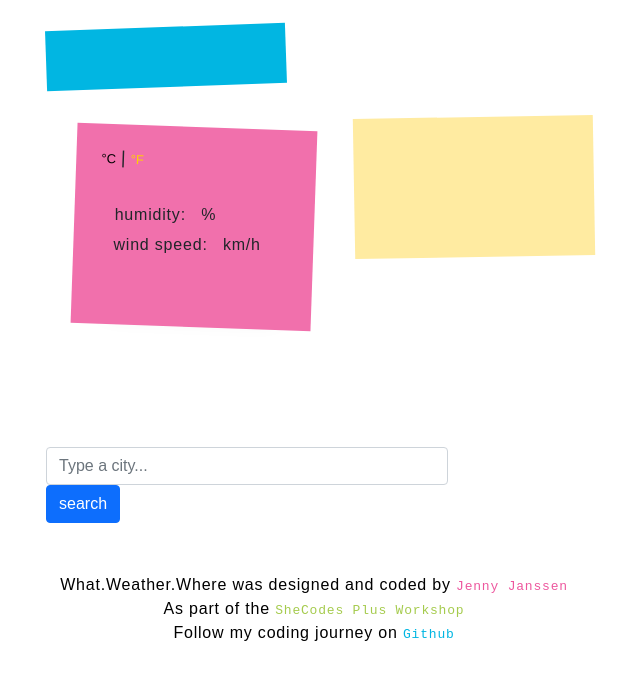
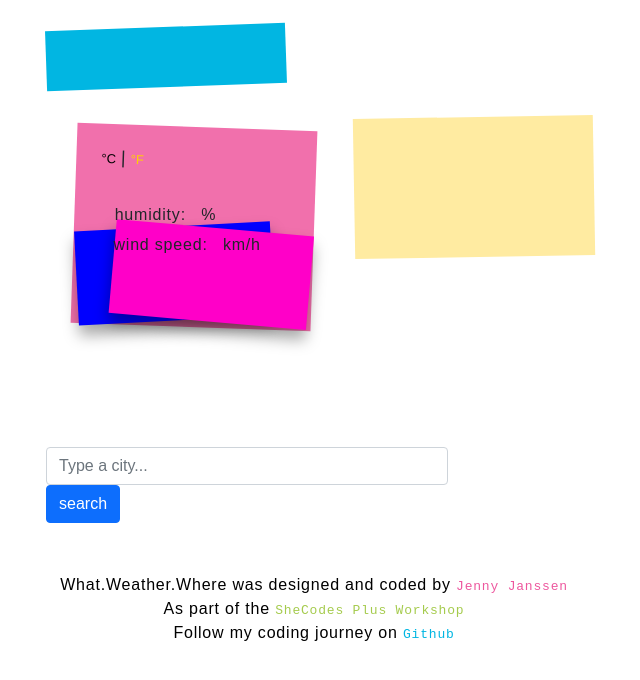
Before and after one commit to jennyj1414/what-weather-where, a plain HTML site: page index.html in a window 1280 px wide. Shown: the part 148-828 px from the top of the page, without its empty margins (326-966 px from the left). Drawn offline with nearby package versions, Linux system fonts and the light colour scheme; no server answers; a web font is replaced by a local one.

Commit message:
another go at making the peeled off effect working...still a fail

```diff
--- a/src/style.css
+++ b/src/style.css
@@ -99,7 +99,6 @@ a {
   box-shadow: 0 20px 25px -35px rgba(0, 0, 0, 0.15);
 }
 
-/*
 .current-weather-data::before,
 .current-weather-data::after {
   content: "";
@@ -117,13 +116,12 @@ a {
   transform: rotate(-5deg);
 }
 
-.current-weather-data::before {
+.current-weather-data::after {
   background: rgb(255, 0, 200);
   left: 40px;
   right: 2px;
   transform: rotate(3deg);
 }
-*/
 
 .current-temperature {
   padding-left: 5px;
```
